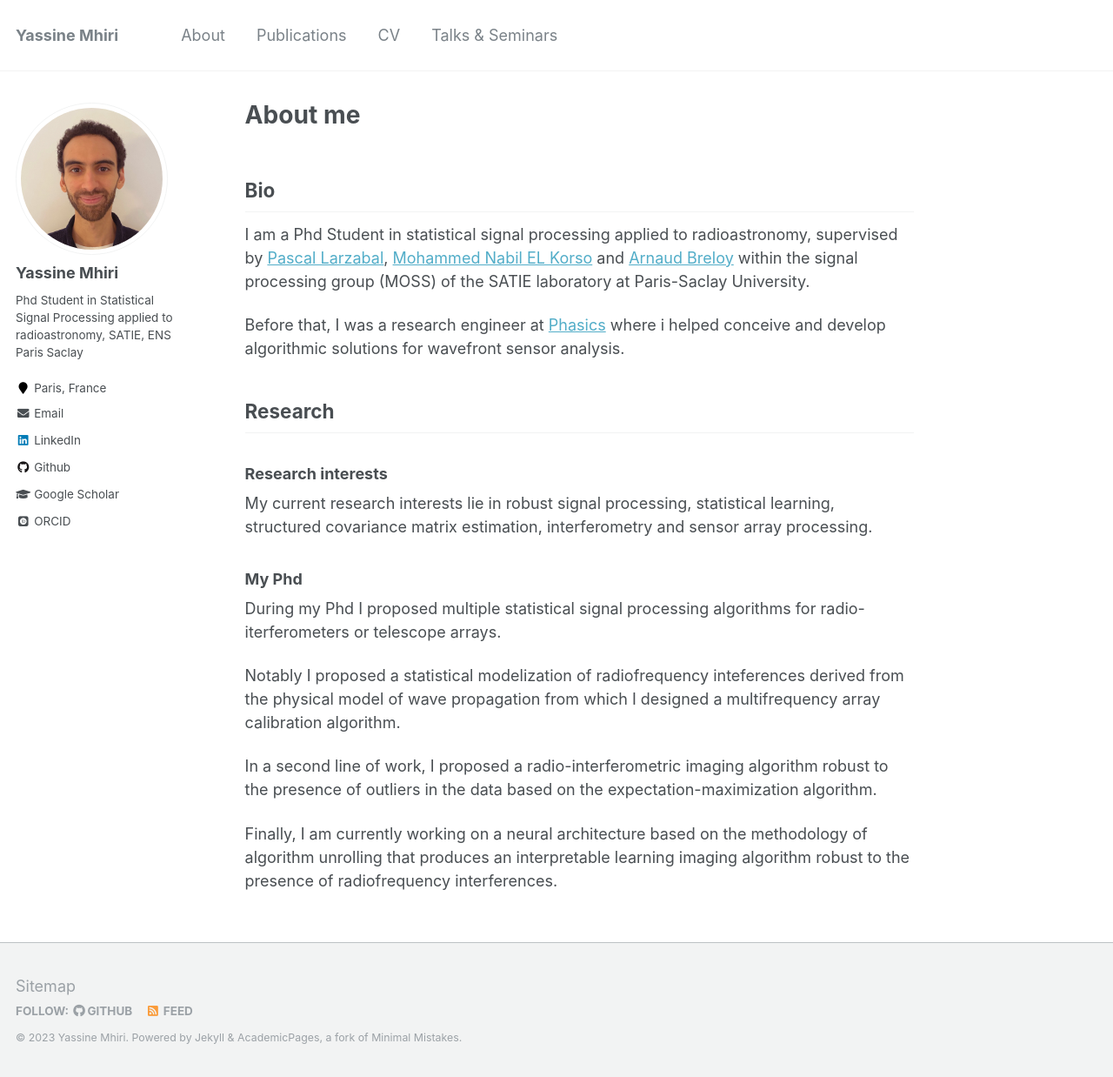
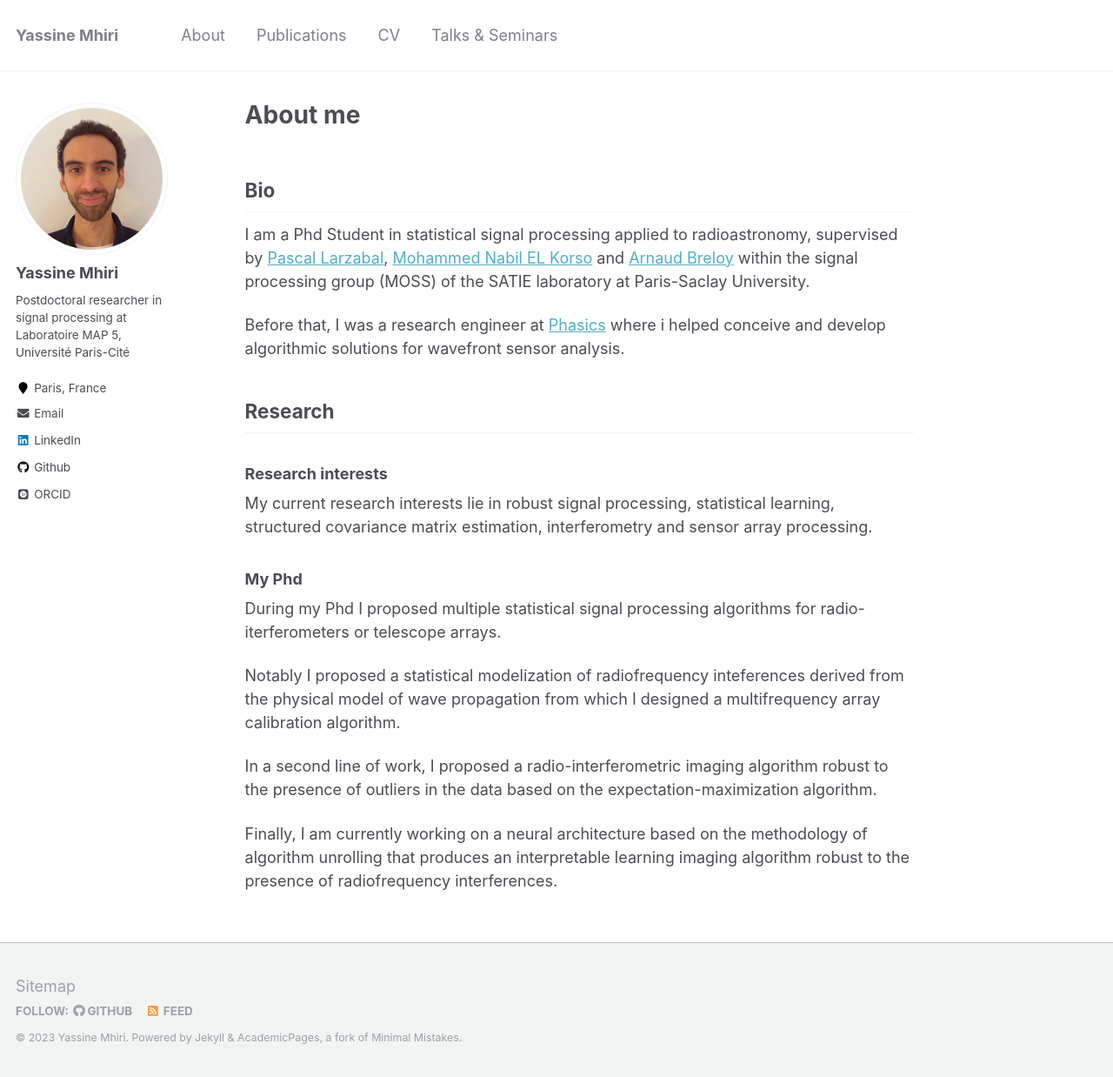
Before and after one commit to y-mhiri/y-mhiri.github.io, a Jekyll site: the page built from _pages/about.md, in a window 1280 px wide and 1238 px high. Shown: the whole window at 87% size. Built offline with Jekyll 4.4.1, drawn with Linux system fonts in a browser that asks for light colours; some web fonts are replaced.

Commit message:
added postdoc position

```diff
--- a/_config.yml
+++ b/_config.yml
@@ -82,11 +82,12 @@ analytics:
 author:
   name             : "Yassine Mhiri"
   avatar           : "photo-id.jpg"
-  bio              : "Phd Student in Statistical Signal Processing applied to radioastronomy, SATIE, ENS Paris Saclay"
+  bio              : "Postdoctoral researcher in signal processing at Laboratoire MAP 5, Université Paris-Cité"
+  # bio              : "Phd Student in Statistical Signal Processing applied to radioastronomy, SATIE, ENS Paris Saclay"
   location         : "Paris, France"
   employer         :
   pubmed           : #"https://www.ncbi.nlm.nih.gov/pubmed/?term=john+snow"
-  googlescholar    : "https://scholar.google.com/citations?user=k4HG5UEAAAAJ&hl=fr"
+  googlescholar    : #"https://scholar.google.com/citations?user=k4HG5UEAAAAJ&hl=fr"
   email            : "yassine.mhiri@outlook.fr"
   researchgate     :  # example: "https://www.researchgate.net/profile/yourprofile"
   uri              :
```
